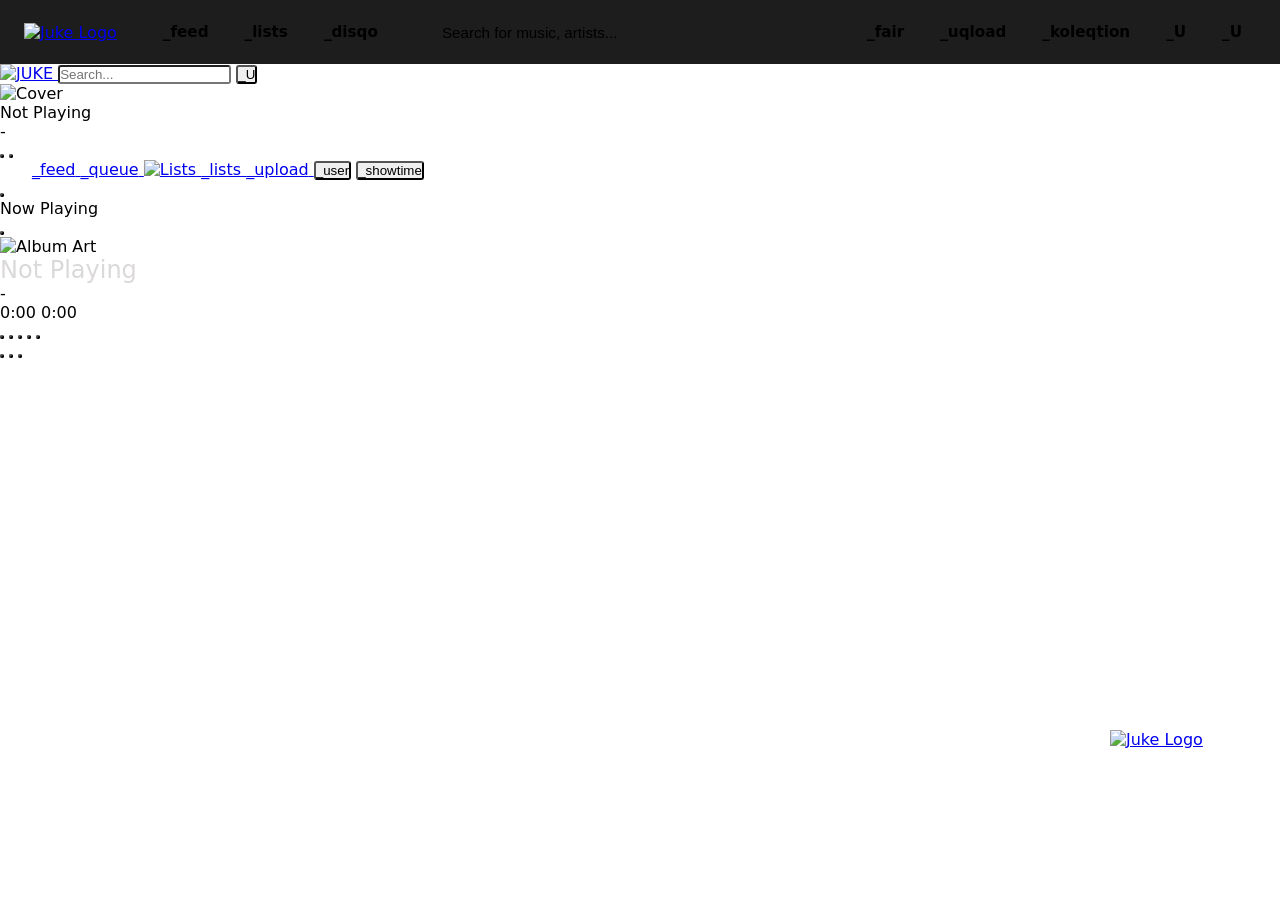
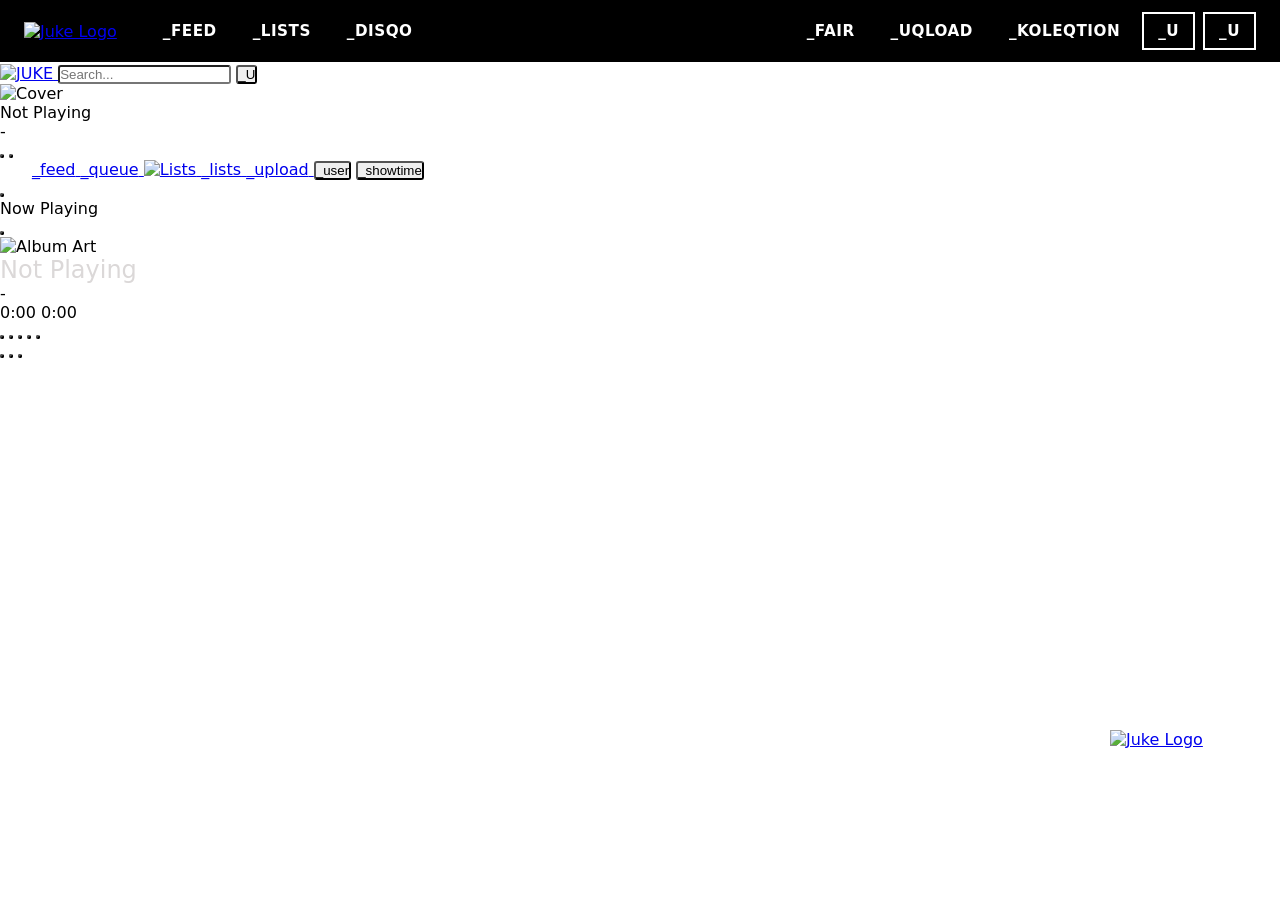

feat: rename _fair to _charts, make analytics page plain black/white, reduce site shininess

--- a/public/css/styles.css
+++ b/public/css/styles.css
@@ -45,9 +45,8 @@ header {
     justify-content: space-between;
     height: 64px;
     padding: 0 24px;
-    background: rgba(10, 10, 10, 0.92);
-    backdrop-filter: blur(20px);
-    border-bottom: 1px solid var(--border-subtle);
+    background: #000;
+    border-bottom: 2px solid #fff;
 }
 
 nav {
@@ -71,34 +70,38 @@ nav {
 }
 
 .nav-buttons a {
-    color: var(--white-70);
+    color: #fff;
     text-decoration: none;
     font-size: 0.95rem;
     font-weight: 600;
     padding: 8px 14px;
-    border-radius: 6px;
+    border-radius: 0;
     transition: color 0.2s ease, background 0.2s ease;
+    text-transform: uppercase;
+    letter-spacing: 0.5px;
 }
 
 .nav-buttons a:hover {
-    color: var(--white);
-    background: var(--bg-card-hover);
+    color: #000;
+    background: #fff;
     transform: none;
     opacity: 1;
 }
 
 .nav-buttons a.active {
-    color: var(--white);
-    background: var(--bg-card);
+    color: #000;
+    background: #fff;
 }
 
 .login {
-    color: var(--juke-pink) !important;
+    color: #fff !important;
     font-weight: 700;
+    border: 2px solid #fff;
 }
 
 .login:hover {
-    background: var(--juke-pink-15) !important;
+    background: #fff !important;
+    color: #000 !important;
 }
 
 /* Logo */
